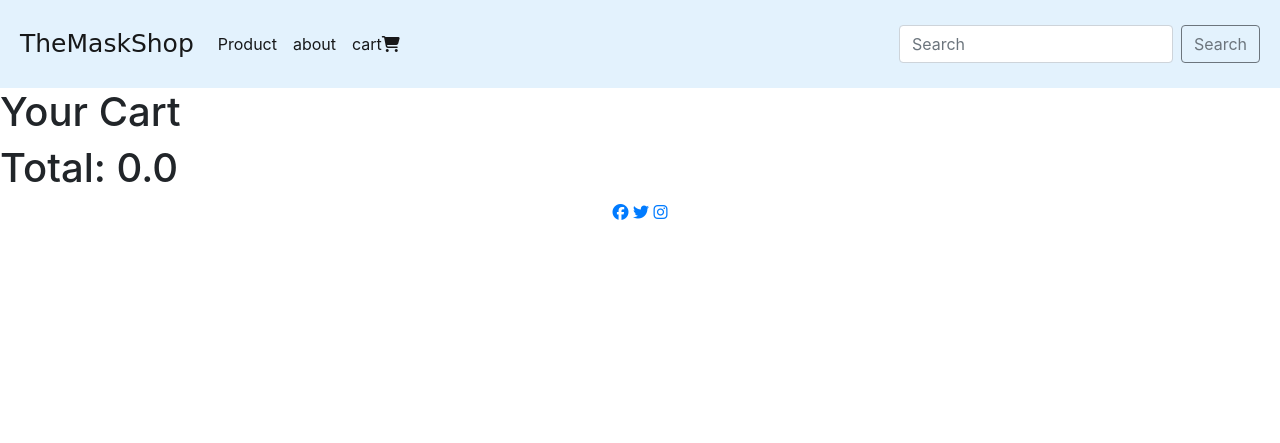
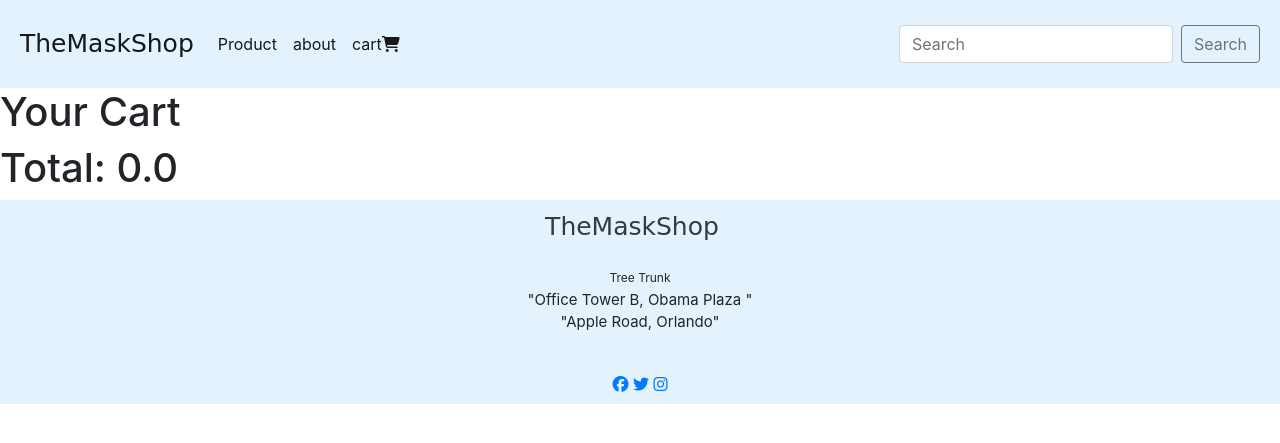
Before and after one commit to Code-Institute-Submissions/tgc6-ln-project-4, a Django app: page /cart/view/cart/ in a window 1280 px wide. Shown: the top 443 px of the page. Run offline with Django 3.2, Linux system fonts and the light colour scheme; parts of the project's set-up code (start-up, migrations or seed data) failed here and were passed over; some libraries are stand-ins or nearby versions.

Commit message:
added footer details

```diff
--- a/cart/urls.py
+++ b/cart/urls.py
@@ -2,6 +2,7 @@ from django.urls import path
 import cart.views
 
 urlpatterns = [
-  path('add/<product_id>', cart.views.add_to_cart, name='add_to_cart_route'),
+  path('cart/add/<product_id>/', cart.views.add_to_cart, name='add_to_cart'),
   path('view/cart/', cart.views.view_cart, name='view_cart_route'),
+
 ]
--- a/cart/views.py
+++ b/cart/views.py
@@ -1,4 +1,4 @@
-from django.shortcuts import render, HttpResponse, get_object_or_404, redirect, reverse, HttpResponseRedirect
+from django.shortcuts import render, HttpResponse, get_object_or_404, redirect,reverse, HttpResponseRedirect
 from django.contrib import messages
 from products.models import Product
 
--- a/faceMaskShop/settings.py
+++ b/faceMaskShop/settings.py
@@ -51,7 +51,7 @@ INSTALLED_APPS = [
     'products',
     'reviews',
     'cart',
-    # 'checkout'
+    'checkout'
 
 ]
 
--- a/faceMaskShop/urls.py
+++ b/faceMaskShop/urls.py
@@ -15,15 +15,12 @@ Including another URLconf
 """
 from django.contrib import admin
 from django.urls import path, include
-from . import views
 
 
 urlpatterns = [
     path('admin/', admin.site.urls),
     path('accounts/', include('allauth.urls')),
-    path('', views.index, name='home_route'),
-    path('about/', views.about, name='about_route'),
+    path('products/', include('products.urls')),
     path('cart/', include('cart.urls')),
-    path('checkout/', include('checkout.urls')),
-    path('reviews/', include('views.urls')),
+
 ]
--- /dev/null
+++ b/products/urls.py
@@ -0,0 +1,8 @@
+from django.urls import path
+import products.views
+
+urlpatterns = [
+    path('', products.views.index, name='home_route'),
+    path('about/', products.views.about, name='about_route'),
+
+]
--- a/static/style.css
+++ b/static/style.css
@@ -36,3 +36,15 @@ font-family: 'Roboto', sans-serif, 'Yanone Kaffeesatz','Lemonada',cursive;
  font-family:cursive;
  font-size:25px;
 }
+
+.footer {
+background-color: #e3f2fd;
+}
+
+.footer-1.address{
+font-size:15px;
+}
+
+.brand-name.footer{
+font-size:28px;
+}
--- a/templates/base.template.html
+++ b/templates/base.template.html
@@ -87,10 +87,29 @@
         </div>
         {%endif%}
         {%block content%} {%endblock%}
+    <footer class="footer">
+        <div class="container">
+            <div class="row">
+            <div class="col-xs mx-auto text-center footer-1">
+                <a class="text-dark" href="#mainNav"
+                ><p class="navbar-brand footer text-dark pt-2">TheMaskShop</p></a
+                >
+                <p class="footer-1 address">
+                <small>Tree Trunk</small>
+                <br />
+                "Office Tower B, Obama Plaza "
+                <br/>
+                "Apple Road, Orlando"
+                <br />
+                <br />
+                </p>
+            </div>
+            </div>
+        </div>
             <div class="bottom-footer">
                 <div class="contianer">
                     <div class="row d-flex text-center justify-content-center mb-md-0 mb-4">
-                    <div class="col">
+                        <div class="col pb-2">
                             <a href="https://www.facebook.com">
                             <i class="fab fa-facebook">
                             </i></a>
@@ -104,6 +123,7 @@
                     </div>
                 </div>
             </div>
+        </footer>
     </div>
     <!-- Optional JavaScript -->
     <!-- jQuery first, then Popper.js, then Bootstrap JS -->
```
Also changed, not shown: checkout/urls.py (added, +7 -0 lines). Lines whose indentation alone changed are shown as unchanged.
